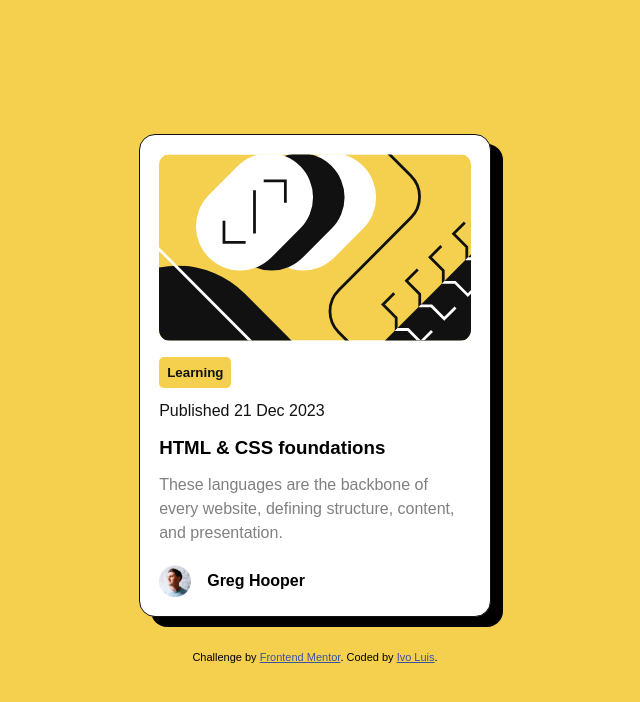
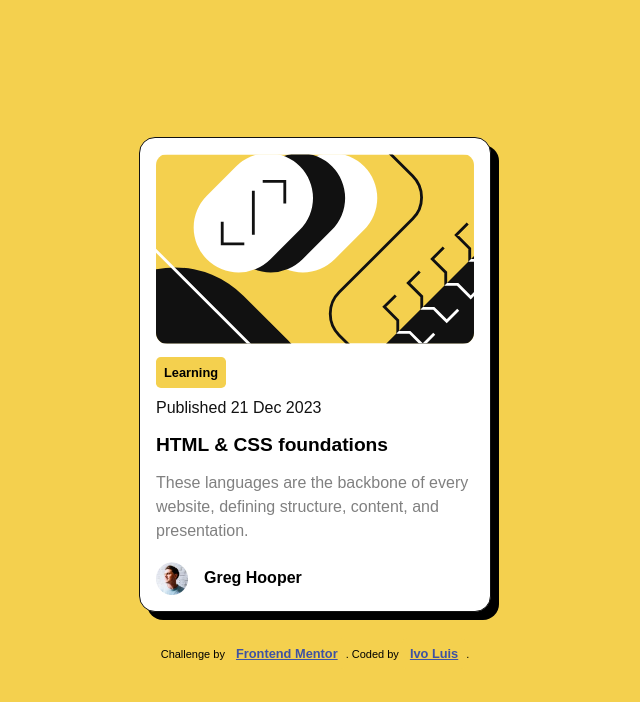
Before and after one commit to IVO-LUIS/Blog-Preview-Card, a plain HTML site: page index.html in a window 1280 px wide. Shown: the whole page, without its empty margins (325-965 px from the left). Drawn offline with Linux system fonts and the light colour scheme.

Commit message:
correções

```diff
--- a/index.html
+++ b/index.html
@@ -20,24 +20,24 @@
         alt="illustration article"
       />
       <section id="main-info">
-        <button disabled="disabled">Learning</button>
+        <a>Learning</a>
         <p>Published 21 Dec 2023</p>
-        <h3>HTML & CSS foundations</h3>
+        <h1>HTML & CSS foundations</h1>
         <p>
           These languages are the backbone of every website, defining structure,
           content, and presentation.
         </p>
         <span>
-          <img src="assets/images/image-avatar.webp" alt="image profile" />
+          <img src="assets/images/image-avatar.webp" alt="profile picture" />
           <p>Greg Hooper</p>
         </span>
       </section>
     </main>
-    <div class="attribution">
+    <footer class="attribution">
       Challenge by
       <a href="https://www.frontendmentor.io?ref=challenge" target="_blank"
         >Frontend Mentor</a
       >. Coded by <a href="https://github.com/IVO-LUIS">Ivo Luis</a>.
-    </div>
+    </footer>
   </body>
 </html>
--- a/style.css
+++ b/style.css
@@ -6,7 +6,7 @@
 
 body {
   line-height: 1.5;
-  height: 100vh;
+  min-height: 100vh;
 }
 
 img,
@@ -50,10 +50,10 @@ body {
 main {
   background-color: var(--White);
   border-radius: 1rem;
-  max-width: 352px;
-  padding: 1.2rem;
+  max-width: 22rem;
+  padding: 1rem;
   border: 0.12rem solid var(--Black);
-  box-shadow: 12px 10px 0px rgb(0, 0, 0);
+  box-shadow: 8px 8px 0px rgb(0, 0, 0);
 }
 
 #main-img {
@@ -61,18 +61,17 @@ main {
   margin-bottom: 1rem;
 }
 
-#main-info > button {
+a {
   background-color: var(--Yellow);
-  border: none;
-  color: var(--Black);
-  font-weight: 600;
   padding: 0.5rem;
   border-radius: 0.3rem;
-  margin-bottom: 0.7rem;
+  font-weight: 600;
+  font-size: 0.8rem;
 }
 
 #main-info > p:nth-of-type(1) {
   color: var(--Black);
+  margin-top: 0.7rem;
   margin-bottom: 0.7rem;
 }
 
@@ -81,14 +80,15 @@ main {
   margin-bottom: 1.2rem;
 }
 
-#main-info > h3 {
+#main-info > h1 {
+  font-size: 1.2rem;
   font-weight: 800;
   margin-bottom: 0.7rem;
   cursor: pointer;
   transition: 0.5s ease;
 }
 
-#main-info > h3:hover {
+#main-info > h1:hover {
   color: var(--Yellow);
   transition: 0.5s ease;
 }
@@ -109,18 +109,18 @@ main {
 
 @media (max-width: 767px) {
   main {
-    max-width: 336px;
+    max-width: 21rem;
   }
 }
 
 @media (max-width: 370px) {
   main {
-    max-width: 320px;
+    max-width: 20rem;
   }
 }
 
 .attribution {
-  font-size: 11px;
+  font-size: 0.6875rem;
   text-align: center;
 }
 .attribution a {
```
